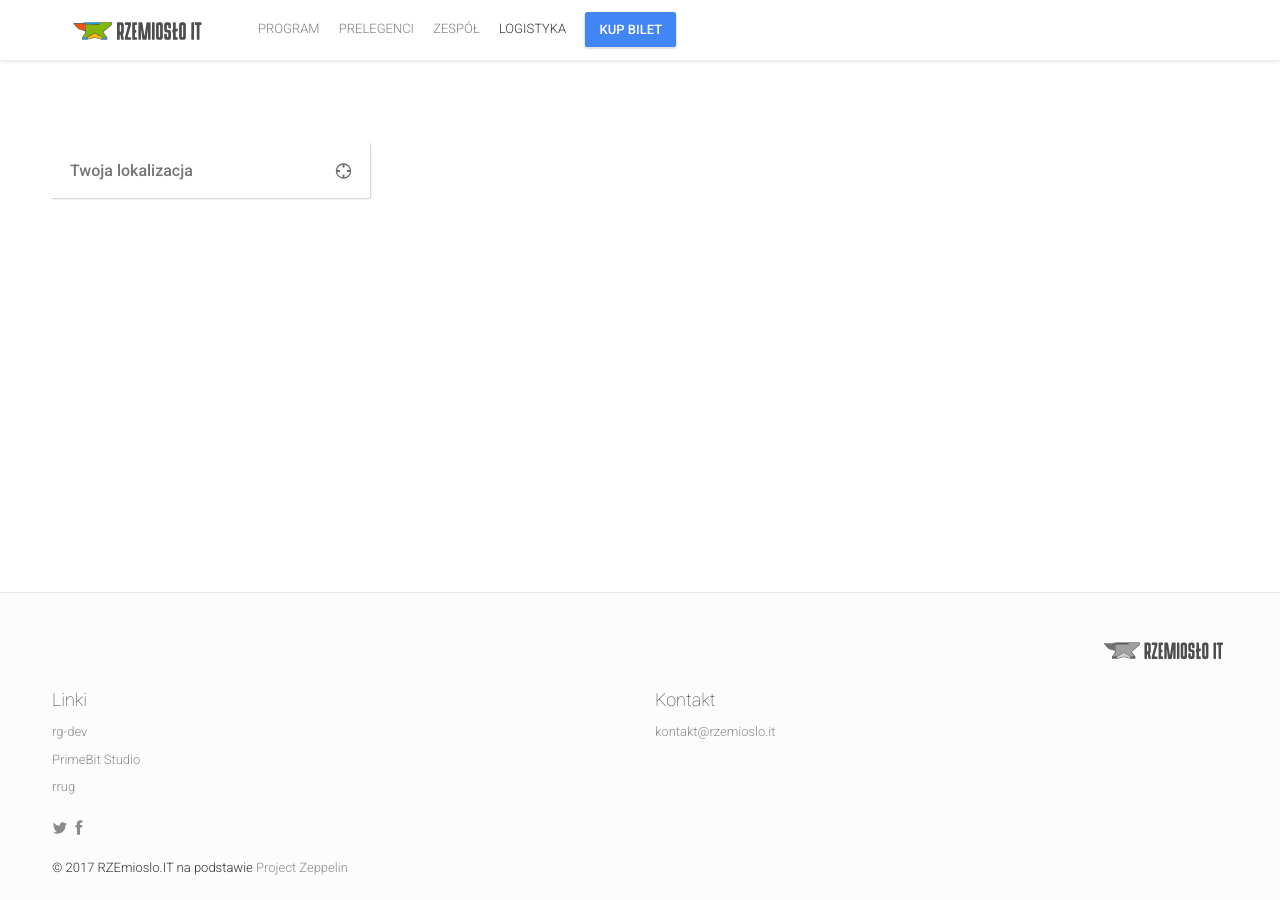
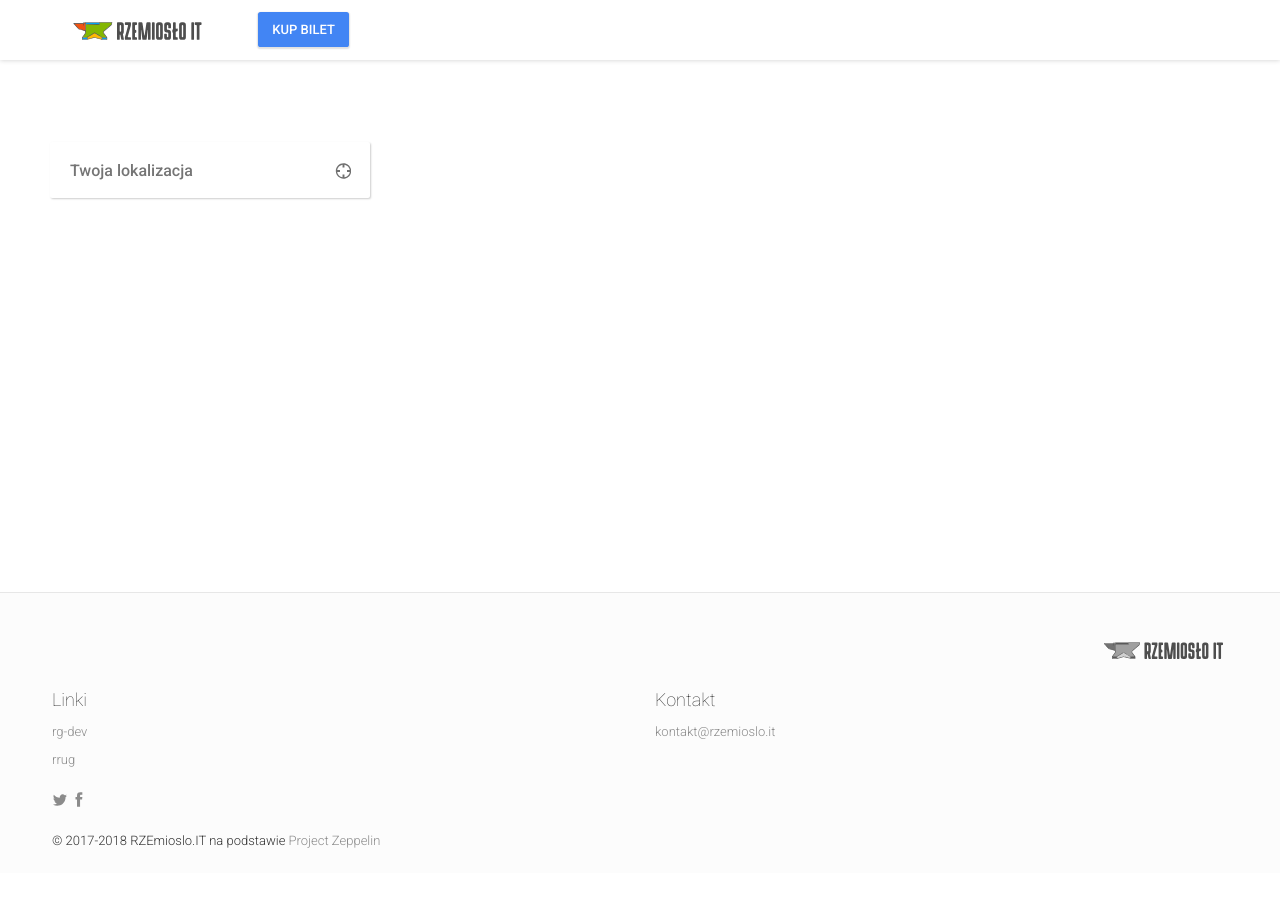
Before and after one commit to rzemioslo-it/rzemioslo-it.github.io, a Jekyll site: the page built from logistics.html, in a window 1280 px wide and 900 px high, scrolled down 765 px. Built offline with Jekyll 4.4.1, drawn with Linux system fonts in a browser that asks for light colours; nearby versions of some CDN libraries; comment, search, counter and statistics services are not loaded; after the commit the page ends 1638 px from its top, so only the background shows below that.

Commit message:
Landing page - initial version for 2018

```diff
--- a/_config.yml
+++ b/_config.yml
@@ -39,10 +39,10 @@
 
 # Navigation
 navigationLinks:
- - {permalink: "/schedule/", text: "Program"}
- - {permalink: "/speakers/", text: "Prelegenci"}
- - {permalink: "/team/", text: "Zespół"}
- - {permalink: "/logistics/", text: "Logistyka"}
+#- {permalink: "/schedule/", text: "Program"}
+#- {permalink: "/speakers/", text: "Prelegenci"}
+#- {permalink: "/team/", text: "Zespół"}
+#- {permalink: "/logistics/", text: "Logistyka"}
 navigationButtons:
  - {permalink: "/#tickets", text: "Kup bilet"}
 bottomNavigationLinks:
@@ -134,7 +134,6 @@
   title: "Linki"
   links:
    - {link: "https://www.meetup.com/rg-dev/", text: "rg-dev"}
-   - {link: "http://www.primebitstudio.com/pl", text: "PrimeBit Studio"}
    - {link: "http://rrug.pl/", text: "rrug"}
  -
   title: "Kontakt"
--- a/_includes/footer.html
+++ b/_includes/footer.html
@@ -37,7 +37,7 @@
 		<!-- Please don't delete this line-->
 		<div class="col-md-6">
 			<p class="copyright">
-				&copy; 2017 RZEmioslo.IT na podstawie <a href="https://github.com/gdg-x/zeppelin" target="_blank">Project Zeppelin</a>
+				&copy; 2017-2018 RZEmioslo.IT na podstawie <a href="https://github.com/gdg-x/zeppelin" target="_blank">Project Zeppelin</a>
 			</p>
 		</div>
 	</div>
--- a/_includes/tickets.html
+++ b/_includes/tickets.html
@@ -1,4 +1,3 @@
-{% comment %}
 <section id="tickets" class="tickets">
 	<div class="content-wrapper">
 		<div class="col-lg-8 col-md-10 col-lg-offset-2 col-md-offset-1">
@@ -33,4 +32,3 @@
 	</div>
 </section>
 <!-- End Tickets Section -->
-{% endcomment %}
--- a/index.html
+++ b/index.html
@@ -7,11 +7,11 @@
 
  {% include about.html %}
 
+ {% comment %}
  {% include fabrity.html %}
 
  {% include rockstar-speakers.html %}
 
- {% comment %}
  {% include latest-news.html %}
 
  {% include twitter-feed.html %}
@@ -21,10 +21,12 @@
 
  {% include venue.html %}
 
+ {% comment %}
  {% include partners.html %}
 
  {% include subscribe.html %}
 
  {% include tickets.html %}
+ {% endcomment %}
 
  {% include tickets-2.html %}
```
Also changed, not shown: 1 other file.
